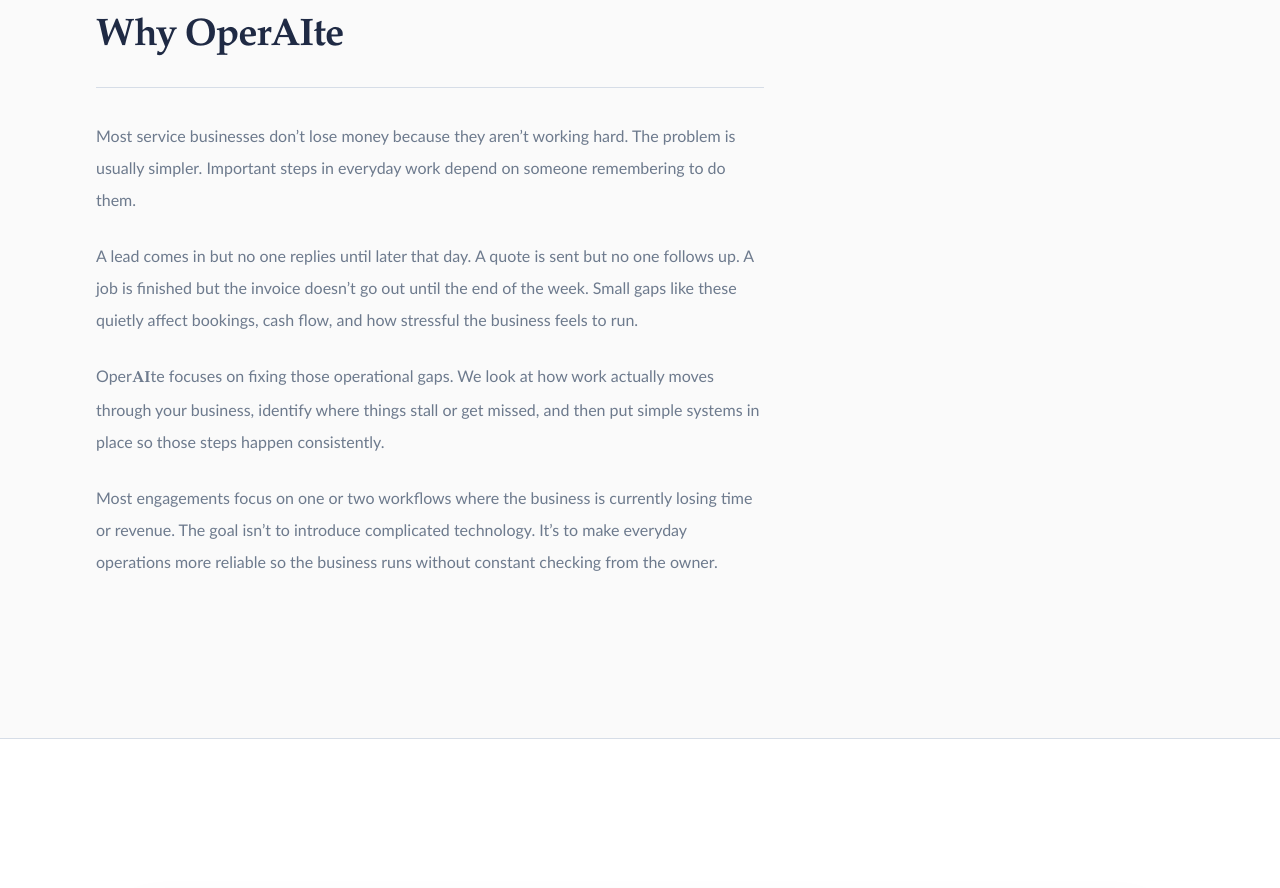
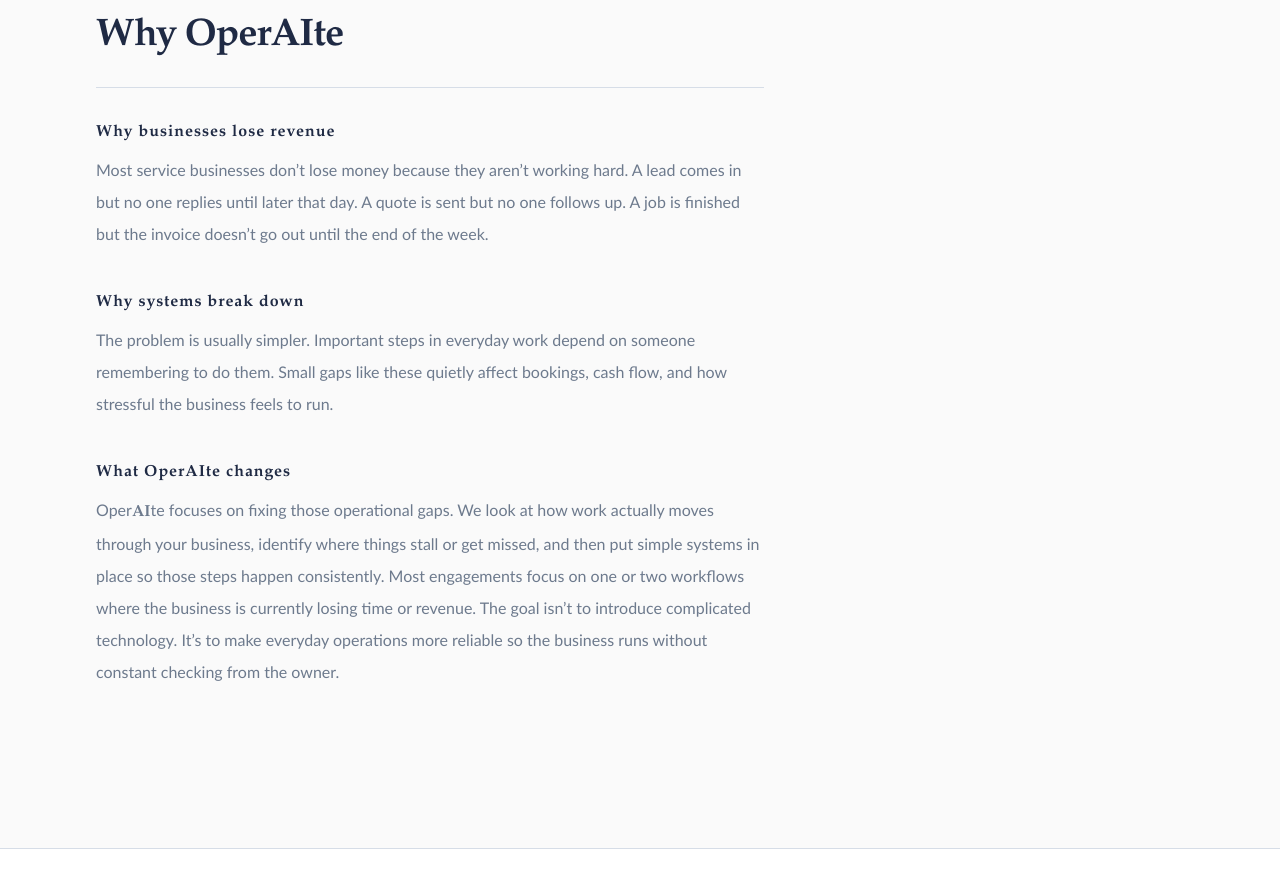
Before and after one commit to blakegrosenthal/operaite-site, a Next.js app: page / in a window 1280 px wide. Shown: the part 5060-5948 px from the top of the page. Built offline with nearby package versions, Linux system fonts and the light colour scheme; no server answers.

Commit message:
update site

```diff
--- a/app/page.tsx
+++ b/app/page.tsx
@@ -192,32 +192,47 @@
         headerClassName="max-w-[72ch] border-b border-line pb-6 sm:pb-8"
         titleClassName="text-3xl font-bold sm:text-[2.4rem]"
       >
-        <div className="max-w-[72ch] space-y-6 text-sm leading-7 text-muted sm:text-base sm:leading-8">
+        <div className="max-w-[72ch] space-y-8 text-sm leading-7 text-muted sm:space-y-10 sm:text-base sm:leading-8">
+          <article className="space-y-2.5">
+            <h3 className="text-sm font-semibold tracking-[0.06em] text-foreground sm:text-base">
+              Why businesses lose revenue
+            </h3>
             <p>
-            Most service businesses don’t lose money because they aren’t working
-            hard. The problem is usually simpler. Important steps in everyday
-            work depend on someone remembering to do them.
+              Most service businesses don’t lose money because they aren’t
+              working hard. A lead comes in but no one replies until later that
+              day. A quote is sent but no one follows up. A job is finished but
+              the invoice doesn’t go out until the end of the week.
             </p>
+          </article>
+
+          <article className="space-y-2.5">
+            <h3 className="text-sm font-semibold tracking-[0.06em] text-foreground sm:text-base">
+              Why systems break down
+            </h3>
             <p>
-            A lead comes in but no one replies until later that day. A quote is
-            sent but no one follows up. A job is finished but the invoice
-            doesn’t go out until the end of the week. Small gaps like these
+              The problem is usually simpler. Important steps in everyday work
+              depend on someone remembering to do them. Small gaps like these
               quietly affect bookings, cash flow, and how stressful the business
               feels to run.
             </p>
+          </article>
+
+          <article className="space-y-2.5">
+            <h3 className="text-sm font-semibold tracking-[0.06em] text-foreground sm:text-base">
+              What Oper<span className="brand-ai">AI</span>te changes
+            </h3>
             <p>
               Oper<span className="brand-ai">AI</span>te focuses on fixing those
               operational gaps. We look at how work actually moves through your
               business, identify where things stall or get missed, and then put
-            simple systems in place so those steps happen consistently.
-          </p>
-          <p>
-            Most engagements focus on one or two workflows where the business is
+              simple systems in place so those steps happen consistently. Most
+              engagements focus on one or two workflows where the business is
               currently losing time or revenue. The goal isn’t to introduce
               complicated technology. It’s to make everyday operations more
               reliable so the business runs without constant checking from the
               owner.
             </p>
+          </article>
         </div>
       </Section>
 
```
Lines whose indentation alone changed are shown as unchanged.
